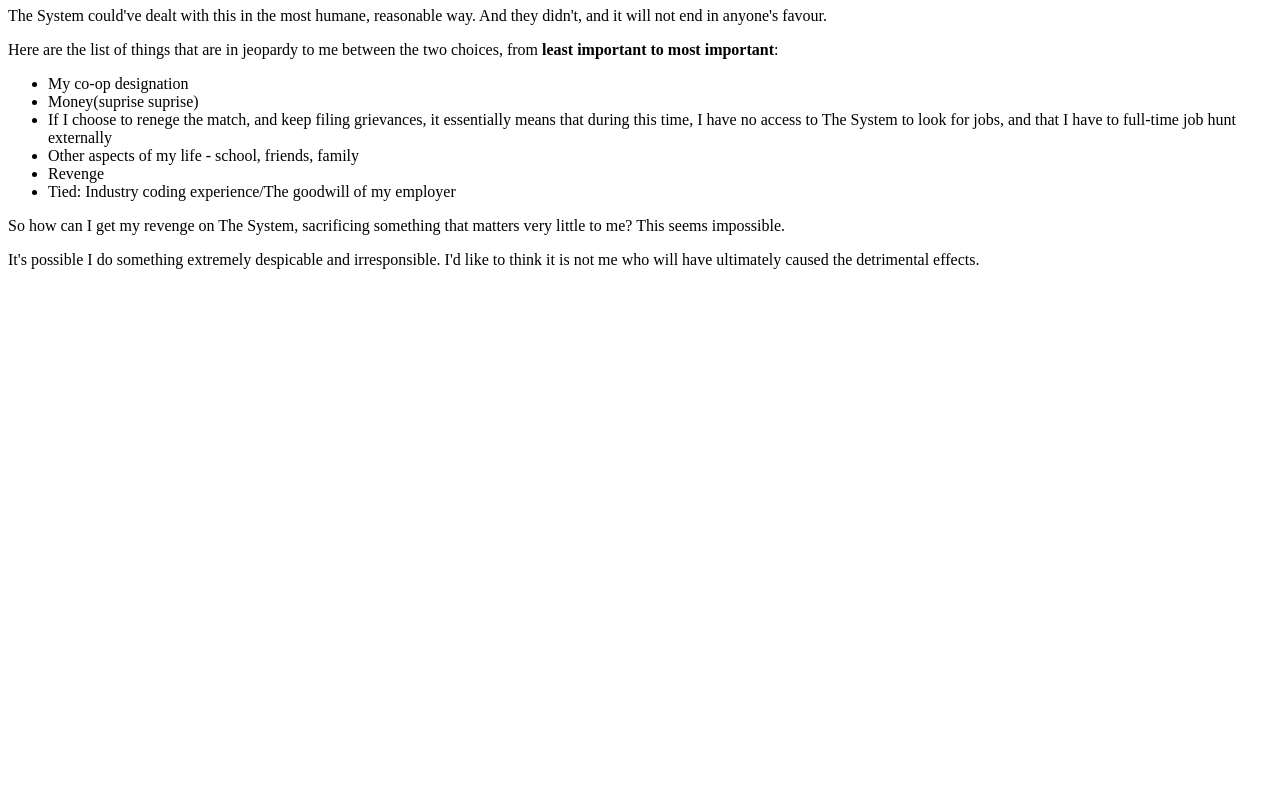
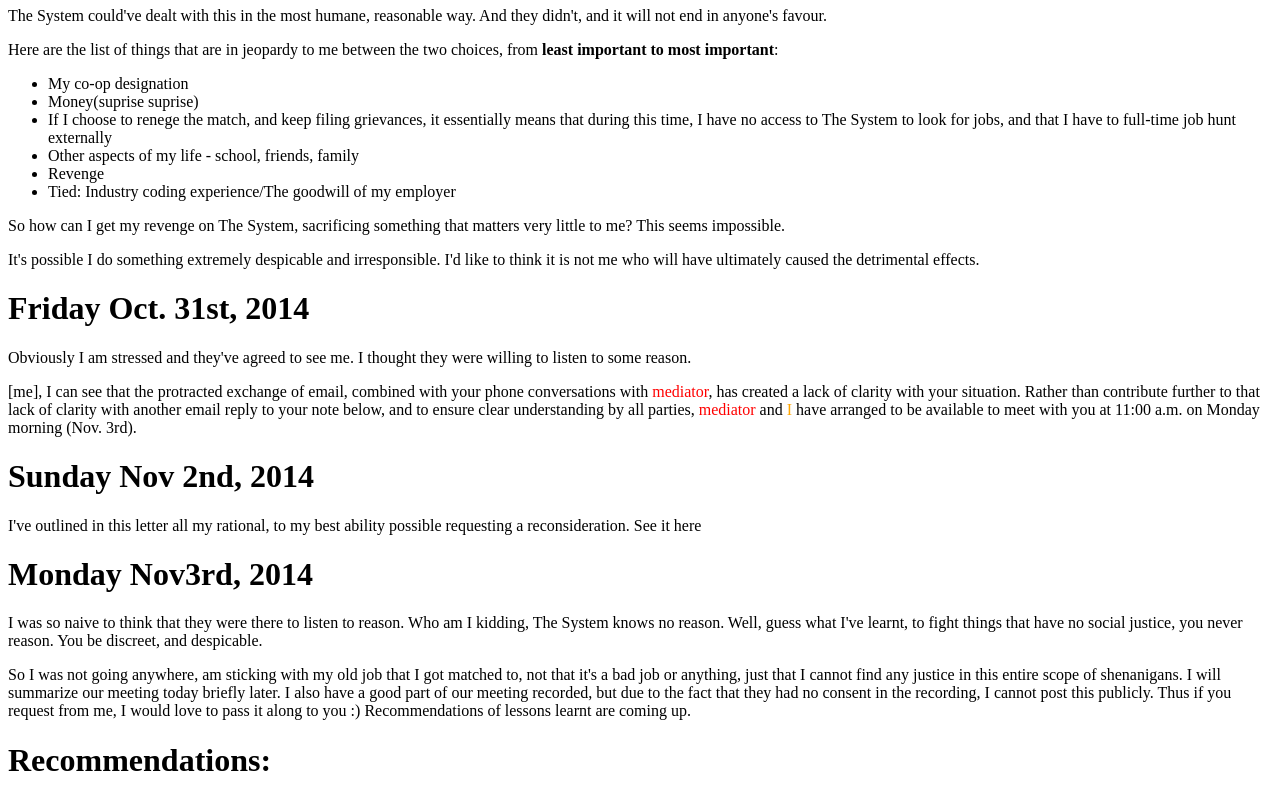
Before and after one commit to TapvsCoop/TapvsCoop.github.io, a plain HTML site: page index.html in a window 1280 px wide. Shown: the part 2287-3087 px from the top of the page. Before the commit the page ends 2572 px from the top, so only its background shows below. Drawn offline with Linux system fonts and the light colour scheme.

Commit message:
Update final #1

```diff
--- a/index.html
+++ b/index.html
@@ -116,5 +116,19 @@ Thank you very much, </p>
 <p> So how can I get my revenge on The System, sacrificing something that matters very little to me? This seems impossible.</p>
 <p> It's possible I do something extremely despicable and irresponsible. I'd like to think it is not me who will have ultimately caused the detrimental effects. </p>
 
+<h1>Friday Oct. 31st, 2014</h1>
+<p> Obviously I am stressed and they've agreed to see me. I thought they were willing to listen to some reason. </p>
+<p> [me],
+
+I can see that the protracted exchange of email, combined with your phone conversations with <font color="red">mediator</font>, has created a lack of clarity with your situation. Rather than contribute further to that lack of clarity with another email reply to your note below, and to ensure clear understanding by all parties, <font color="red">mediator</font> and <font color="orange">I</font> have arranged to be available to meet with you at 11:00 a.m. on Monday morning (Nov. 3rd). </p>
+
+<h1>Sunday Nov 2nd, 2014</h1>
+<p> I've outlined in this letter all my rational, to my best ability possible requesting a reconsideration. See it here </p>
+
+<h1>Monday Nov3rd, 2014</h1>
+<p> I was so naive to think that they were there to listen to reason. Who am I kidding, The System knows no reason. Well, guess what I've learnt, to fight things that have no social justice, you never reason. You be discreet, and despicable. </p>
+<p> So I was not going anywhere, am sticking with my old job that I got matched to, not that it's a bad job or anything, just that I cannot find any justice in this entire scope of shenanigans. I will summarize our meeting today briefly later. I also have a good part of our meeting recorded, but due to the fact that they had no consent in the recording, I cannot post this publicly. Thus if you request from me, I would love to pass it along to you :) Recommendations of lessons learnt are coming up.</p>
+
+<h1>Recommendations:</h1>
 </body>
 </html>
```
